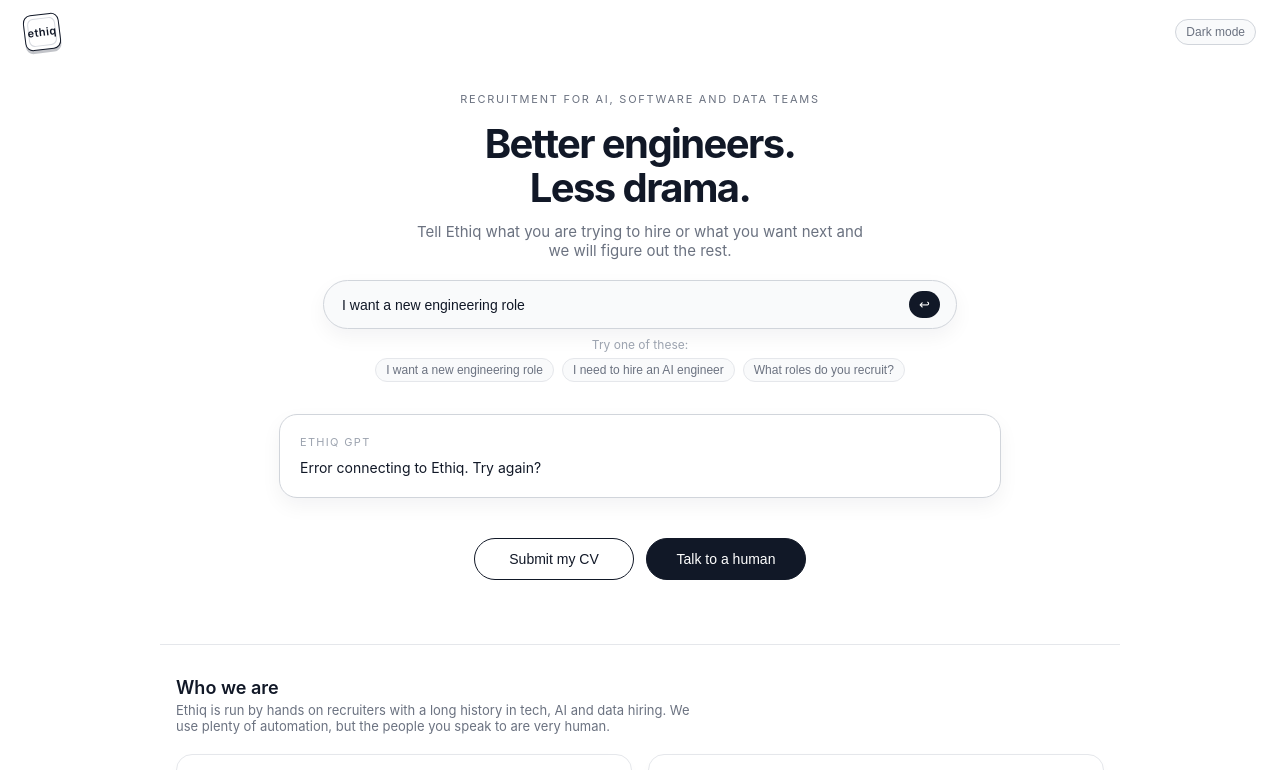
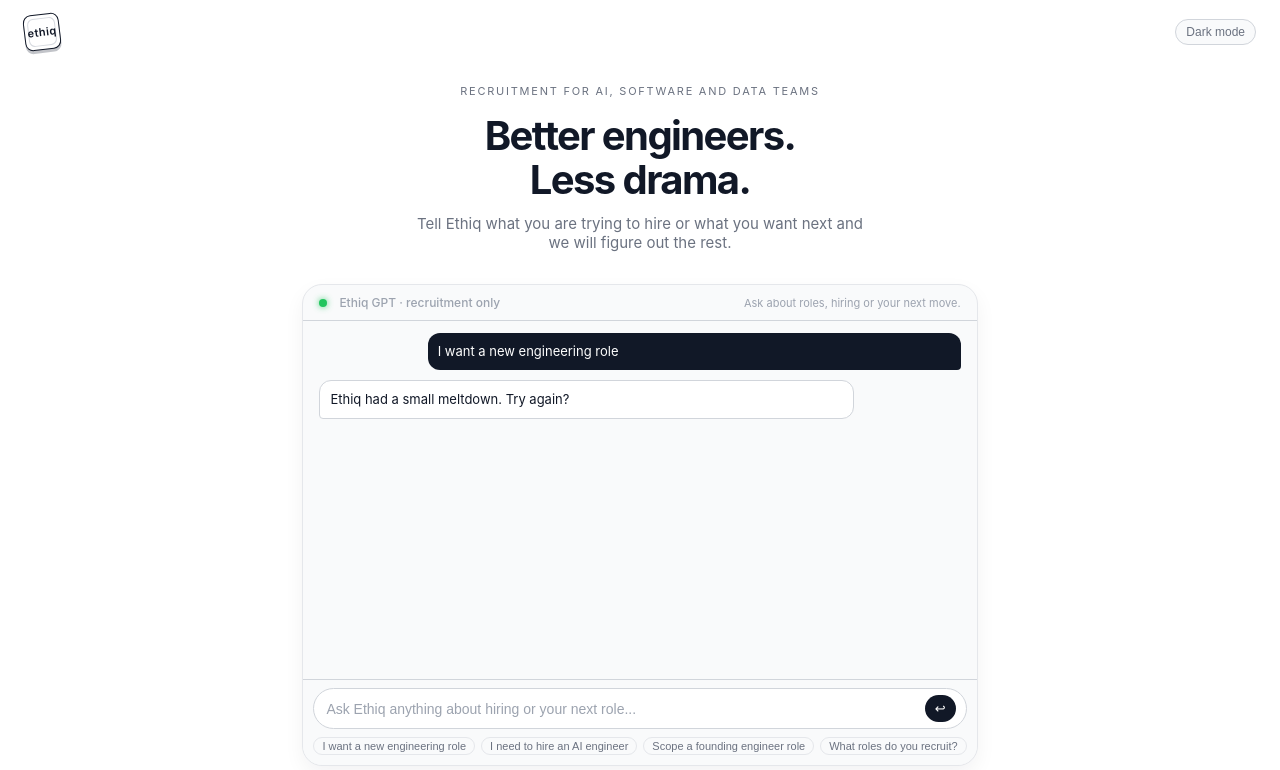
Before and after one commit to JamesWilsonLondon/ethiq-play, a website: page index.html in a window 1280 px wide. Both pictures are taken after a click on the button "I want a new engineering role". Shown: the top 770 px of the page. Drawn offline with nearby package versions, Linux system fonts and the light colour scheme; no server answers.

Commit message:
Update chat interface styles and functionality
Refactor chat interface styles and logic for improved layout and user experience.

```diff
--- a/index.html
+++ b/index.html
@@ -119,17 +119,20 @@
       flex: 1;
       display: flex;
       justify-content: center;
-      padding: 10px 16px 60px;
+      padding: 10px 16px 40px;
     }
 
     .layout {
       width: 100%;
       max-width: 960px;
+      display: flex;
+      flex-direction: column;
+      gap: 24px;
     }
 
     .hero {
       text-align: center;
-      padding: 32px 16px 24px;
+      padding: 24px 16px 0;
     }
 
     .hero-eyebrow {
@@ -155,27 +158,154 @@
       font-size: 15px;
       color: var(--muted);
       max-width: 460px;
-      margin: 0 auto 20px;
+      margin: 0 auto;
     }
 
-    .hero-chat {
-      margin-top: 18px;
+    /* Chat window wraps messages + input, like ChatGPT */
+    .chat-window {
+      margin-top: 8px;
+      border-radius: 20px;
+      border: 1px solid var(--border);
+      background: var(--pill-bg);
+      box-shadow: var(--shadow-soft);
+      max-width: 800px;
+      margin-left: auto;
+      margin-right: auto;
+      display: flex;
+      flex-direction: column;
+      height: 60vh;
+      min-height: 360px;
     }
 
-    .chat-input {
-      max-width: 600px;
-      margin: 0 auto;
+    .chat-header {
+      padding: 10px 16px;
+      border-bottom: 1px solid var(--border-soft);
+      font-size: 12px;
+      color: var(--muted-soft);
+      display: flex;
+      align-items: center;
+      justify-content: space-between;
+    }
+
+    .chat-header span {
+      font-weight: 500;
+    }
+
+    .chat-status-dot {
+      width: 8px;
+      height: 8px;
+      border-radius: 999px;
+      background: #22c55e;
+      box-shadow: 0 0 6px rgba(34, 197, 94, 0.8);
+      margin-right: 6px;
+    }
+
+    .chat-messages {
+      flex: 1;
+      padding: 12px 16px 8px;
+      overflow-y: auto;
+      scroll-behavior: smooth;
+    }
+
+    .empty-hint {
+      font-size: 13px;
+      color: var(--muted-soft);
+      text-align: center;
+      margin-top: 24px;
+    }
+
+    .message {
+      max-width: 80%;
+      margin-bottom: 10px;
+      padding: 8px 10px;
+      border-radius: 12px;
+      font-size: 13px;
+      line-height: 1.6;
+    }
+
+    .message.user {
+      margin-left: auto;
+      background: #111827;
+      color: #ffffff;
+      border-bottom-right-radius: 4px;
+    }
+
+    .message.assistant {
+      margin-right: auto;
+      background: var(--bg);
+      color: var(--fg);
+      border-bottom-left-radius: 4px;
+      border: 1px solid var(--border-soft);
+    }
+
+    .message.assistant p {
+      margin: 0 0 0.4rem 0;
+    }
+
+    .message.assistant p:last-child {
+      margin-bottom: 0;
+    }
+
+    /* Markdown styles inside assistant messages */
+    .message.assistant h1,
+    .message.assistant h2,
+    .message.assistant h3 {
+      font-weight: 600;
+      margin-top: 0.5rem;
+      margin-bottom: 0.35rem;
+      letter-spacing: -0.01em;
+      font-size: 0.95rem;
+    }
+
+    .message.assistant ul,
+    .message.assistant ol {
+      padding-left: 1.4rem;
+      margin: 0.2rem 0 0.6rem 0;
+    }
+
+    .message.assistant li {
+      margin-bottom: 0.2rem;
+    }
+
+    .message.assistant strong {
+      font-weight: 600;
+    }
+
+    .message.assistant a {
+      color: var(--link);
+      text-decoration: underline;
+    }
+
+    .message.assistant code {
+      font-family: ui-monospace, SFMono-Regular, Menlo, Monaco, Consolas,
+        "Liberation Mono", "Courier New", monospace;
+      background-color: var(--pill-bg-soft);
+      padding: 0.1rem 0.25rem;
+      border-radius: 4px;
+      font-size: 0.85em;
+    }
+
+    .chat-input-area {
+      border-top: 1px solid var(--border-soft);
+      padding: 8px 10px 10px;
+      display: flex;
+      flex-direction: column;
+      gap: 8px;
+      background: var(--pill-bg);
+      border-radius: 0 0 20px 20px;
+    }
+
+    .chat-input-row {
       display: flex;
       align-items: center;
       gap: 8px;
-      padding: 10px 16px;
       border-radius: 999px;
       border: 1px solid var(--border-soft);
-      background-color: var(--pill-bg);
-      box-shadow: var(--shadow-soft);
+      background-color: var(--bg);
+      padding: 6px 10px;
     }
 
-    .chat-input input {
+    .chat-input-row input {
       flex: 1;
       border: none;
       outline: none;
@@ -184,7 +314,7 @@
       color: var(--fg);
     }
 
-    .chat-input input::placeholder {
+    .chat-input-row input::placeholder {
       color: var(--muted-soft);
     }
 
@@ -202,25 +332,18 @@
       opacity: 0.9;
     }
 
-    .chat-hint {
-      margin-top: 8px;
-      font-size: 12px;
-      color: var(--muted-soft);
-    }
-
     .chat-suggestions {
-      margin-top: 6px;
       display: flex;
-      justify-content: center;
       flex-wrap: wrap;
-      gap: 8px;
+      gap: 6px;
+      font-size: 11px;
     }
 
     .chat-suggestions button {
       border-radius: 999px;
       border: 1px solid var(--border);
-      padding: 4px 10px;
-      font-size: 12px;
+      padding: 2px 8px;
+      font-size: 11px;
       background-color: var(--pill-bg);
       color: var(--muted);
       cursor: pointer;
@@ -230,80 +353,8 @@
       background-color: var(--pill-bg-soft);
     }
 
-    .ai-response {
-      max-width: 680px;
-      margin: 32px auto 0;
-      padding: 18px 20px;
-      border-radius: 18px;
-      border: 1px solid var(--border-soft);
-      background: var(--bg);
-      font-size: 14px;
-      line-height: 1.7;
-      text-align: left;
-      display: none;
-      box-shadow: var(--shadow-soft);
-    }
-
-    .ai-response-label {
-      font-size: 11px;
-      text-transform: uppercase;
-      letter-spacing: 0.12em;
-      color: var(--muted-soft);
-      margin-bottom: 4px;
-    }
-
-    /* Markdown styles for the AI response content */
-    #aiResponseText {
-      margin-top: 4px;
-    }
-
-    #aiResponseText h1,
-    #aiResponseText h2,
-    #aiResponseText h3 {
-      font-weight: 600;
-      margin-top: 0.75rem;
-      margin-bottom: 0.35rem;
-      letter-spacing: -0.01em;
-    }
-
-    #aiResponseText p {
-      margin: 0 0 0.9rem 0;
-    }
-
-    #aiResponseText p:last-child {
-      margin-bottom: 0;
-    }
-
-    #aiResponseText ul,
-    #aiResponseText ol {
-      padding-left: 1.6rem;
-      margin: 0 0 0.9rem 0;
-    }
-
-    #aiResponseText li {
-      margin-bottom: 0.35rem;
-    }
-
-    #aiResponseText strong {
-      font-weight: 600;
-    }
-
-    #aiResponseText a {
-      color: var(--link);
-      text-decoration: underline;
-    }
-
-    #aiResponseText code {
-      font-family: ui-monospace, SFMono-Regular, Menlo, Monaco, Consolas,
-        "Liberation Mono", "Courier New", monospace;
-      background-color: var(--pill-bg-soft);
-      padding: 0.15rem 0.3rem;
-      border-radius: 4px;
-      font-size: 0.85em;
-    }
-
     .actions {
-      margin-top: 40px;
+      margin-top: 24px;
       display: flex;
       justify-content: center;
       gap: 12px;
@@ -339,8 +390,8 @@
     }
 
     .founders {
-      margin-top: 40px;
-      padding: 32px 16px 16px;
+      margin-top: 16px;
+      padding: 24px 16px 16px;
       border-top: 1px solid var(--border);
     }
 
@@ -422,9 +473,9 @@
       font-size: 11px;
       color: var(--muted-soft);
       text-align: center;
-      padding: 24px 16px 32px;
+      padding: 16px 16px 24px;
       border-top: 1px solid var(--border);
-      margin-top: 20px;
+      margin-top: 16px;
     }
 
     a {
@@ -440,6 +491,9 @@
       .hero-heading {
         font-size: 32px;
       }
+      .chat-window {
+        height: 55vh;
+      }
     }
 
     @media (max-width: 700px) {
@@ -450,10 +504,10 @@
 
     @media (max-width: 600px) {
       .hero {
-        padding-top: 28px;
+        padding-top: 20px;
       }
-      .chat-input {
-        padding: 8px 12px;
+      .chat-window {
+        height: 60vh;
       }
       .actions button {
         width: 100%;
@@ -490,9 +544,28 @@
         <p class="hero-sub">
           Tell Ethiq what you are trying to hire or what you want next and we will figure out the rest.
         </p>
+      </section>
 
-        <div class="hero-chat">
-          <form class="chat-input" id="chatForm">
+      <!-- ChatGPT-style chat window -->
+      <section class="chat-window">
+        <div class="chat-header">
+          <div style="display:flex;align-items:center;gap:6px;">
+            <span class="chat-status-dot"></span>
+            <span>Ethiq GPT · recruitment only</span>
+          </div>
+          <div style="font-size:11px;color:var(--muted-soft);">
+            Ask about roles, hiring or your next move.
+          </div>
+        </div>
+
+        <div class="chat-messages" id="chatMessages">
+          <div class="empty-hint">
+            Ask Ethiq about hiring your next engineer or planning your next move.
+          </div>
+        </div>
+
+        <div class="chat-input-area">
+          <form class="chat-input-row" id="chatForm">
             <input
               type="text"
               id="chatInput"
@@ -502,8 +575,6 @@
             <button type="submit" class="chat-send" aria-label="Send">↩︎</button>
           </form>
 
-          <div class="chat-hint">Try one of these:</div>
-
           <div class="chat-suggestions">
             <button type="button" data-prompt="I want a new engineering role">
               I want a new engineering role
@@ -511,16 +582,15 @@
             <button type="button" data-prompt="I need to hire an AI engineer">
               I need to hire an AI engineer
             </button>
-            <button type="button" data-prompt="What roles do you recruit?">
+            <button type="button" data-prompt="Can you help me scope a founding engineer role?">
+              Scope a founding engineer role
+            </button>
+            <button type="button" data-prompt="What types of roles do you recruit?">
               What roles do you recruit?
             </button>
           </div>
         </div>
-
-        <div class="ai-response" id="aiResponse">
-          <div class="ai-response-label">Ethiq GPT</div>
-          <div id="aiResponseText"></div>
-        </div>
+      </section>
 
       <div class="actions">
         <button
@@ -534,7 +604,6 @@
           Talk to a human
         </button>
       </div>
-      </section>
 
       <section class="founders">
         <div class="founders-inner">
@@ -592,11 +661,45 @@
       themeToggle.textContent = isDark ? 'Light mode' : 'Dark mode';
     });
 
-    // Chat logic
+    // Chat logic (with history)
     const chatForm = document.getElementById('chatForm');
     const chatInput = document.getElementById('chatInput');
-    const aiResponse = document.getElementById('aiResponse');
-    const aiResponseText = document.getElementById('aiResponseText');
+    const chatMessages = document.getElementById('chatMessages');
+
+    function clearEmptyHint() {
+      const hint = chatMessages.querySelector('.empty-hint');
+      if (hint) {
+        hint.remove();
+      }
+    }
+
+    function scrollToBottom() {
+      chatMessages.scrollTop = chatMessages.scrollHeight;
+    }
+
+    function addUserMessage(text) {
+      clearEmptyHint();
+      const el = document.createElement('div');
+      el.className = 'message user';
+      el.textContent = text;
+      chatMessages.appendChild(el);
+      scrollToBottom();
+      return el;
+    }
+
+    function addAssistantMessage(text, asMarkdown = true) {
+      clearEmptyHint();
+      const el = document.createElement('div');
+      el.className = 'message assistant';
+      if (asMarkdown) {
+        el.innerHTML = marked.parse(text || "");
+      } else {
+        el.textContent = text || "";
+      }
+      chatMessages.appendChild(el);
+      scrollToBottom();
+      return el;
+    }
 
     async function sendToEthiq(message) {
       const res = await fetch("/api/ethiq-chat", {
@@ -609,47 +712,35 @@
       return data.reply;
     }
 
-    function showLoading() {
-      aiResponse.style.display = "block";
-      aiResponseText.textContent = "Thinking about your hiring question...";
+    async function handleUserMessage(rawText) {
+      const value = (rawText || "").trim();
+      if (!value) return;
+
+      addUserMessage(value);
+      const thinkingEl = addAssistantMessage("Thinking about your hiring question...", false);
+
+      try {
+        const reply = await sendToEthiq(value);
+        thinkingEl.innerHTML = marked.parse(reply || "");
+      } catch (err) {
+        console.error(err);
+        thinkingEl.textContent = "Ethiq had a small meltdown. Try again?";
       }
-
-    function showReply(text) {
-      aiResponse.style.display = "block";
-      // Render Markdown to HTML
-      aiResponseText.innerHTML = marked.parse(text || "");
     }
 
     chatForm.addEventListener('submit', async (e) => {
       e.preventDefault();
-      const value = chatInput.value.trim();
-      if (!value) return;
-
-      showLoading();
-      try {
-        const reply = await sendToEthiq(value);
-        showReply(reply);
-      } catch (err) {
-        console.error(err);
-        showReply("Ethiq had a small meltdown. Try again?");
-      }
+      const value = chatInput.value;
+      chatInput.value = "";
+      handleUserMessage(value);
     });
 
     document.querySelectorAll('.chat-suggestions button').forEach((btn) => {
-      btn.addEventListener('click', async () => {
+      btn.addEventListener('click', () => {
         const prompt = btn.getAttribute('data-prompt') || '';
         if (!prompt) return;
-
-        chatInput.value = prompt;
-        showLoading();
-
-        try {
-          const reply = await sendToEthiq(prompt);
-          showReply(reply);
-        } catch (err) {
-          console.error(err);
-          showReply("Error connecting to Ethiq. Try again?");
-        }
+        chatInput.value = "";
+        handleUserMessage(prompt);
       });
     });
   </script>
```
Lines whose indentation alone changed are shown as unchanged.
